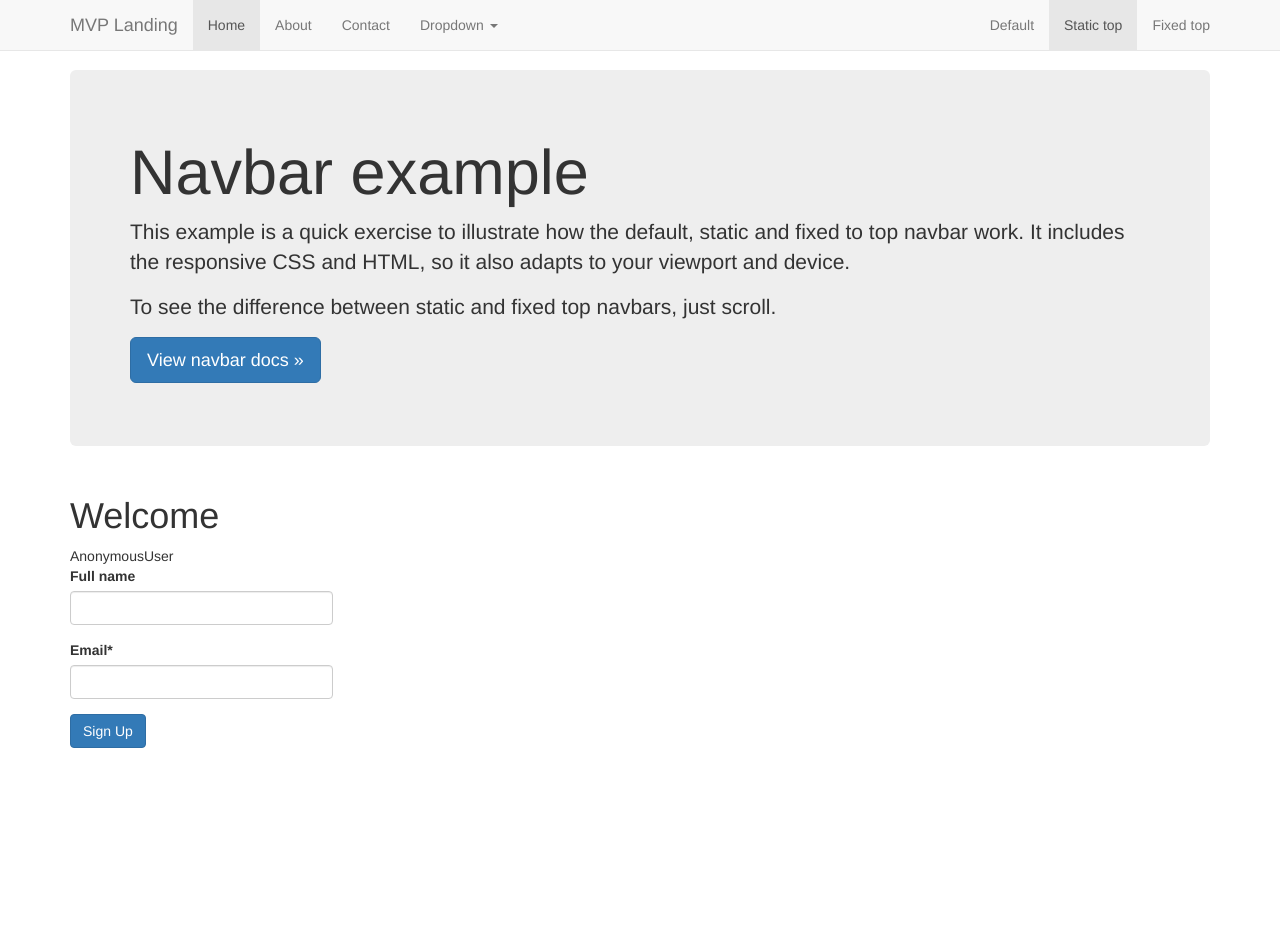
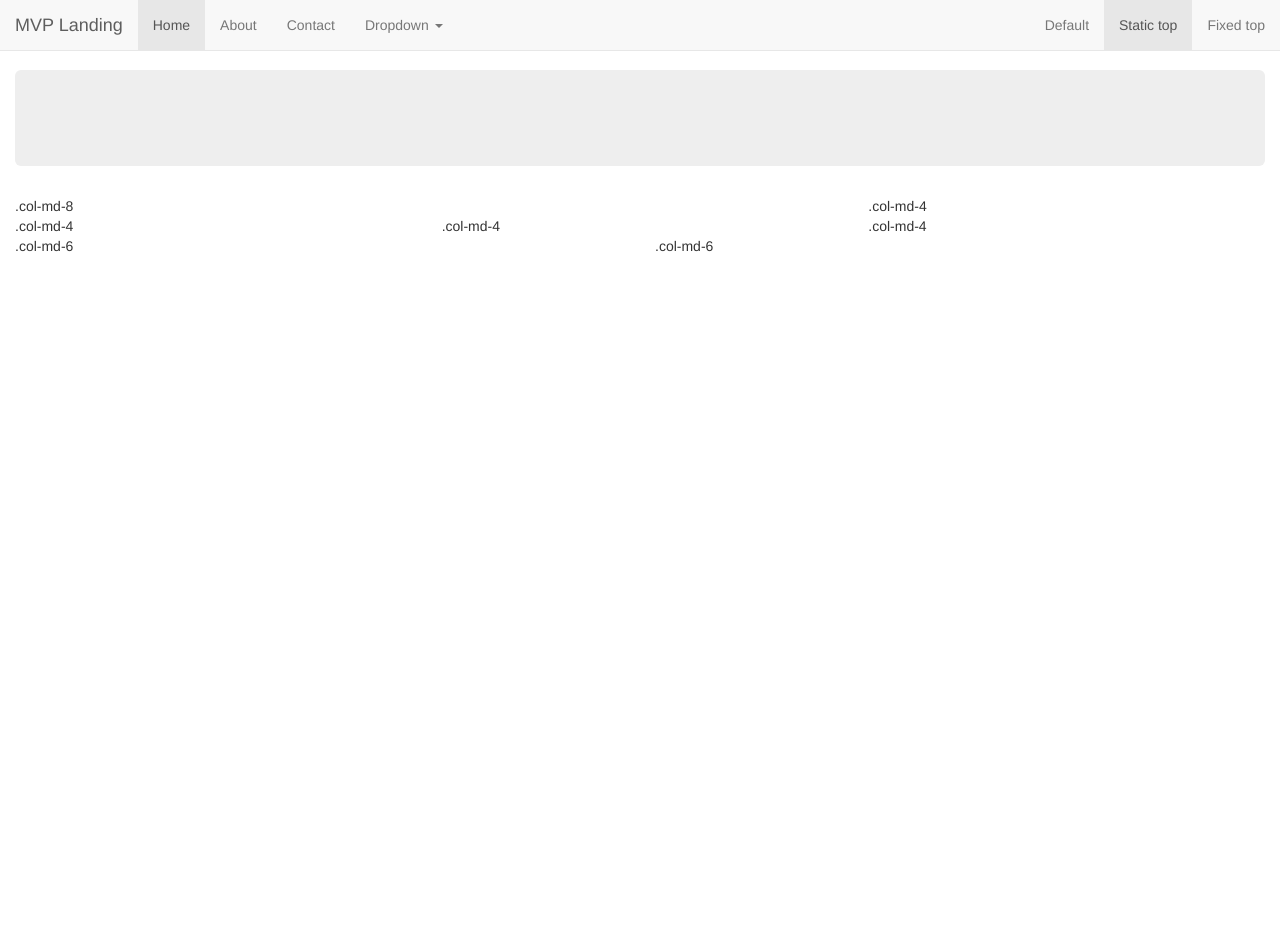
Before and after one commit to QianZhou/Django-project, a Django app: page / in a window 1280 px wide. Shown: the top 947 px of the page. Run offline with Django 3.2, Linux system fonts and the light colour scheme; some libraries are stand-ins or nearby versions.

Commit message:
Bootstrap Grid System

```diff
--- a/trydjango18/src/newsletter/views.py
+++ b/trydjango18/src/newsletter/views.py
@@ -40,7 +40,7 @@ def home(request):
         context={
         "title":"Thank you"
         }
-    return render(request,"home.html",context)
+    return render(request,"example_fluid.html",context)
 
 def contact(request):
     form =ContactForm(request.POST or None)
--- a/trydjango18/src/templates/base.html
+++ b/trydjango18/src/templates/base.html
@@ -21,7 +21,7 @@
 
     {#verbatim#} {%include 'navbar.html'%} {#endverbatim#}
 
-    <div class="container">
+    <div class="container-fluid">
         {%block junmotron%}
         <div class="jumbotron">
             {%block junmotron_content%} {%endblock%}
--- /dev/null
+++ b/trydjango18/src/templates/example_fluid.html
@@ -0,0 +1,22 @@
+{% extends "base.html" %}
+
+{% block jumbotron %}
+_kkk
+{% endblock %}
+
+{% block content %}
+
+<div class="row">
+    <div class="col-md-8">.col-md-8</div>
+    <div class="col-md-4">.col-md-4</div>
+</div>
+<div class="row">
+    <div class="col-md-4">.col-md-4</div>
+    <div class="col-md-4">.col-md-4</div>
+    <div class="col-md-4">.col-md-4</div>
+</div>
+<div class="row">
+    <div class="col-md-6">.col-md-6</div>
+    <div class="col-md-6">.col-md-6</div>
+</div>
+{% endblock %}
--- a/trydjango18/src/templates/navbar.html
+++ b/trydjango18/src/templates/navbar.html
@@ -1,6 +1,6 @@
 <!-- Static navbar -->
 <nav class="navbar navbar-default navbar-static-top">
-    <div class="container">
+    <div class="container-fluid">
         <div class="navbar-header">
             <button type="button" class="navbar-toggle collapsed" data-toggle="collapse" data-target="#navbar" aria-expanded="false" aria-controls="navbar">
                 <span class="sr-only">Toggle navigation</span>
```
Also changed, not shown: 1 other file.
